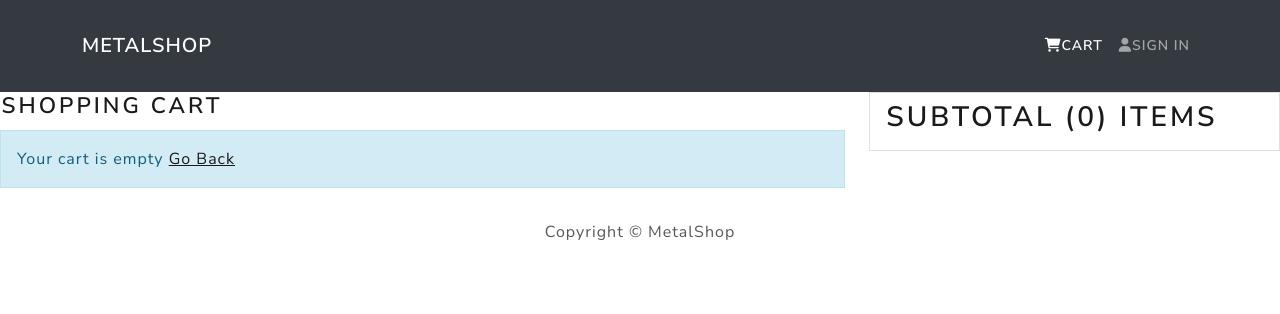
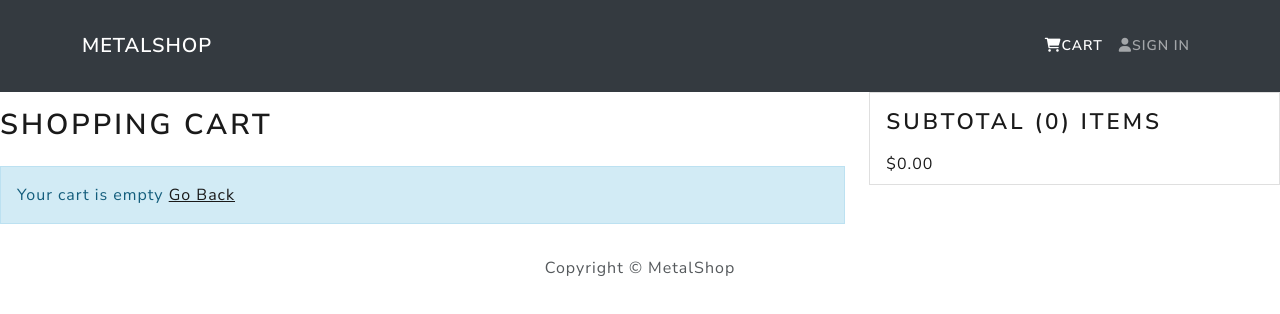
Before and after one commit to Santamaria-Alex/FS-shop, a React (Create React App) app in the folder frontend/: page /cart in a window 1280 px wide. Shown: the top 314 px of the page. Built offline with nearby package versions, Linux system fonts and the light colour scheme.

Commit message:
added subtotal price to DOM using reduce()

```diff
--- a/frontend/src/index.css
+++ b/frontend/src/index.css
@@ -34,6 +34,11 @@ h3 {
 }
 
 h1 {
+  font-size: 1.8rem;
+  padding: 1rem 0;
+}
+
+h2 {
   font-size: 1.4rem;
-  padding: 0.1rem;
+  padding: 0.5rem 0;
 }
--- a/frontend/src/screens/CartScreen.js
+++ b/frontend/src/screens/CartScreen.js
@@ -3,10 +3,8 @@ import { Link, useSearchParams } from "react-router-dom";
 import { useDispatch, useSelector } from "react-redux";
 import {
   Button,
-  ButtonGroup,
   Card,
   Col,
-  Form,
   FormControl,
   Image,
   ListGroup,
@@ -107,6 +105,10 @@ const CartScreen = () => {
                 Subtotal ({cartItems.reduce((acc, item) => acc + item.qty, 0)})
                 items
               </h2>
+              $
+              {cartItems
+                .reduce((acc, item) => acc + item.qty * item.price, 0)
+                .toFixed(2)}
             </ListGroupItem>
           </ListGroup>
         </Card>
--- a/frontend/src/screens/HomeScreen.js
+++ b/frontend/src/screens/HomeScreen.js
@@ -1,9 +1,7 @@
 import React, { useEffect } from "react";
 import { Col, Row } from "react-bootstrap";
 import Product from "../components/Product";
-import Header from "../components/Header";
 import { Container } from "react-bootstrap";
-import Footer from "../components/Footer";
 import { useDispatch, useSelector } from "react-redux";
 import { listProducts } from "../actions/productActions";
 import Message from "../components/Message";
```
